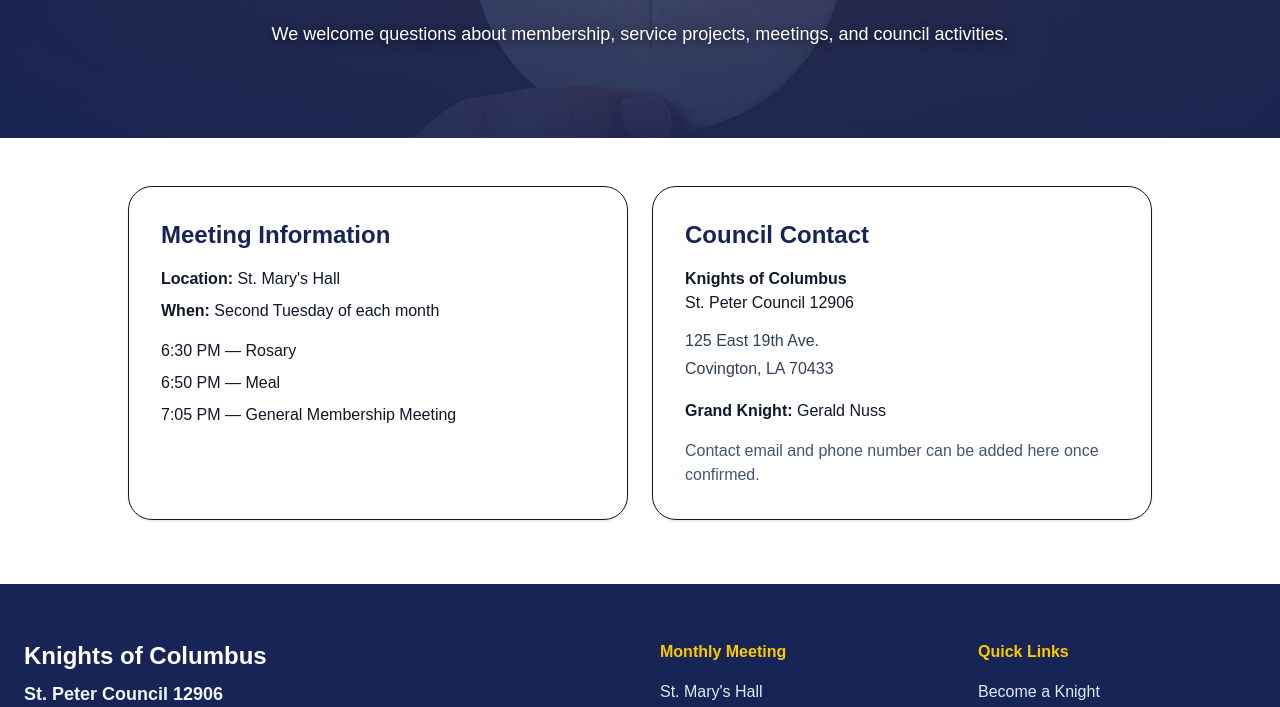
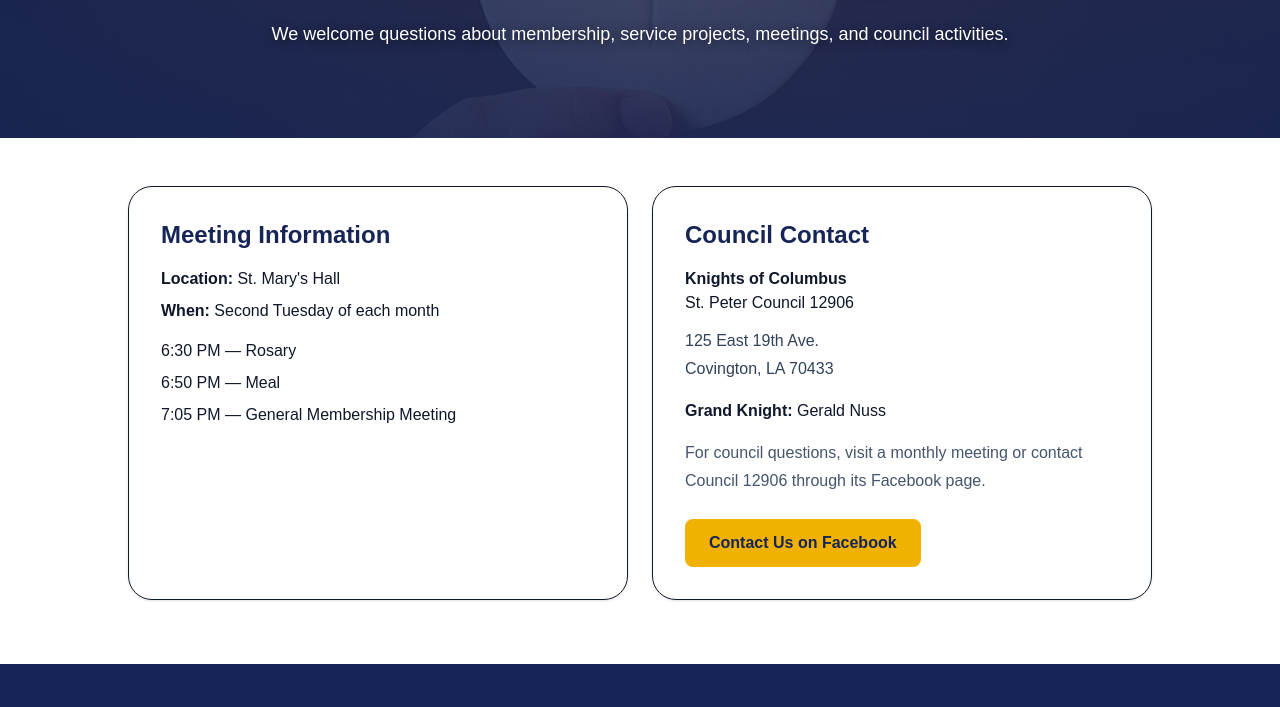
Before and after one commit to thadackel/kc12906-website, a Next.js app: page /contact in a window 1280 px wide. Shown: the part 408-1115 px from the top of the page. Built offline with nearby package versions, Linux system fonts and the light colour scheme.

Commit message:
Complete Council 12906 contact and support pages
* Complete council contact guidance

* Replace leadership placeholder copy

* Add branded page not found experience

```diff
--- a/app/contact/page.tsx
+++ b/app/contact/page.tsx
@@ -1,6 +1,10 @@
 import Header from "@/components/Header";
 import Footer from "@/components/Footer";
 import SectionTitle from "@/components/SectionTitle";
+import Link from "next/link";
+
+const facebookUrl =
+  "https://www.facebook.com/p/St-Peter-Knights-of-Columbus-covington-61568291579406/";
 
 export default function Page() {
   return (
@@ -32,7 +36,18 @@
               Covington, LA 70433
             </address>
             <p className="mt-4"><strong>Grand Knight:</strong> Gerald Nuss</p>
-            <p className="mt-4 text-slate-600">Contact email and phone number can be added here once confirmed.</p>
+            <p className="mt-4 leading-7 text-slate-600">
+              For council questions, visit a monthly meeting or contact Council
+              12906 through its Facebook page.
+            </p>
+            <Link
+              href={facebookUrl}
+              target="_blank"
+              rel="noopener noreferrer"
+              className="mt-6 inline-block rounded-lg bg-yellow-500 px-6 py-3 font-black text-blue-950 transition hover:bg-yellow-400"
+            >
+              Contact Us on Facebook
+            </Link>
           </section>
         </div>
       </main>
--- a/app/leadership/page.tsx
+++ b/app/leadership/page.tsx
@@ -31,7 +31,10 @@
             <p className="text-sm font-black uppercase tracking-[0.25em] text-yellow-600">Officers</p>
             <h2 className="mt-3 text-3xl font-black text-blue-950">Additional Officers</h2>
             <p className="mt-4 leading-7 text-slate-600">
-              Add Deputy Grand Knight, Chancellor, Recorder, Treasurer, Advocate, Warden, Guards, Trustees, and program personnel here when confirmed.
+              Council officers support the Grand Knight by coordinating
+              meetings, finances, membership, programs, communications, and
+              fraternal activities. The complete officer roster will be
+              published after it is confirmed by the council.
             </p>
           </div>
         </div>
--- /dev/null
+++ b/app/not-found.tsx
@@ -0,0 +1,38 @@
+import Footer from "@/components/Footer";
+import Header from "@/components/Header";
+import Link from "next/link";
+
+export default function NotFound() {
+  return (
+    <>
+      <Header />
+      <main className="mx-auto max-w-5xl px-6 py-24 text-center">
+        <p className="text-sm font-black uppercase tracking-[0.28em] text-yellow-600">
+          Error 404
+        </p>
+        <h1 className="mt-4 text-5xl font-black text-blue-950">
+          Page not found
+        </h1>
+        <p className="mx-auto mt-6 max-w-2xl text-lg leading-8 text-slate-600">
+          The page may have moved, or the address may be incorrect. Use the
+          links below to return to Council 12906 information.
+        </p>
+        <div className="mt-10 flex flex-wrap justify-center gap-4">
+          <Link
+            href="/"
+            className="rounded-lg bg-yellow-500 px-7 py-4 font-black text-blue-950 transition hover:bg-yellow-400"
+          >
+            Return Home
+          </Link>
+          <Link
+            href="/contact"
+            className="rounded-lg border-2 border-blue-950 px-7 py-4 font-black text-blue-950 transition hover:bg-blue-950 hover:text-white"
+          >
+            Contact the Council
+          </Link>
+        </div>
+      </main>
+      <Footer />
+    </>
+  );
+}
```
